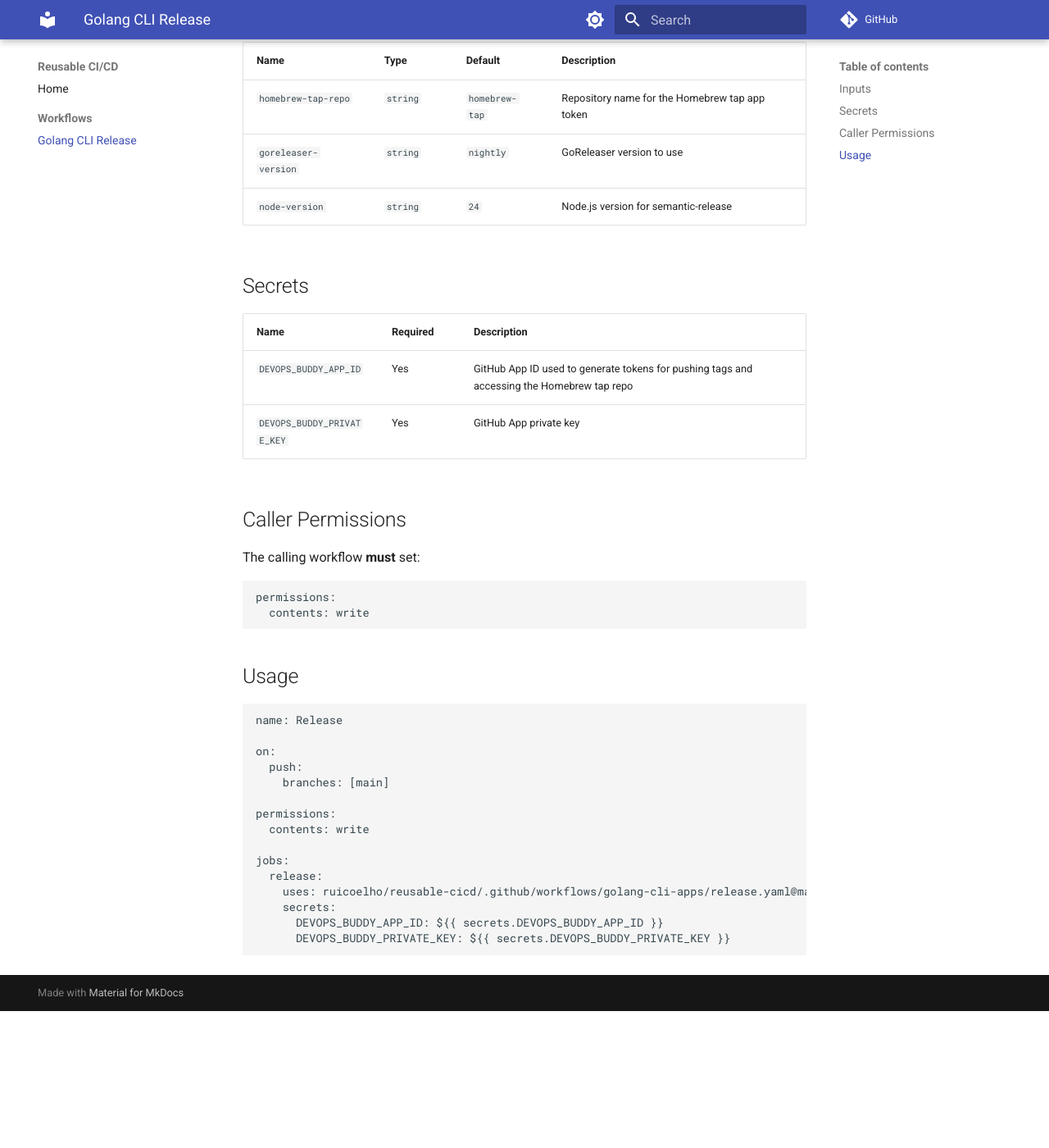
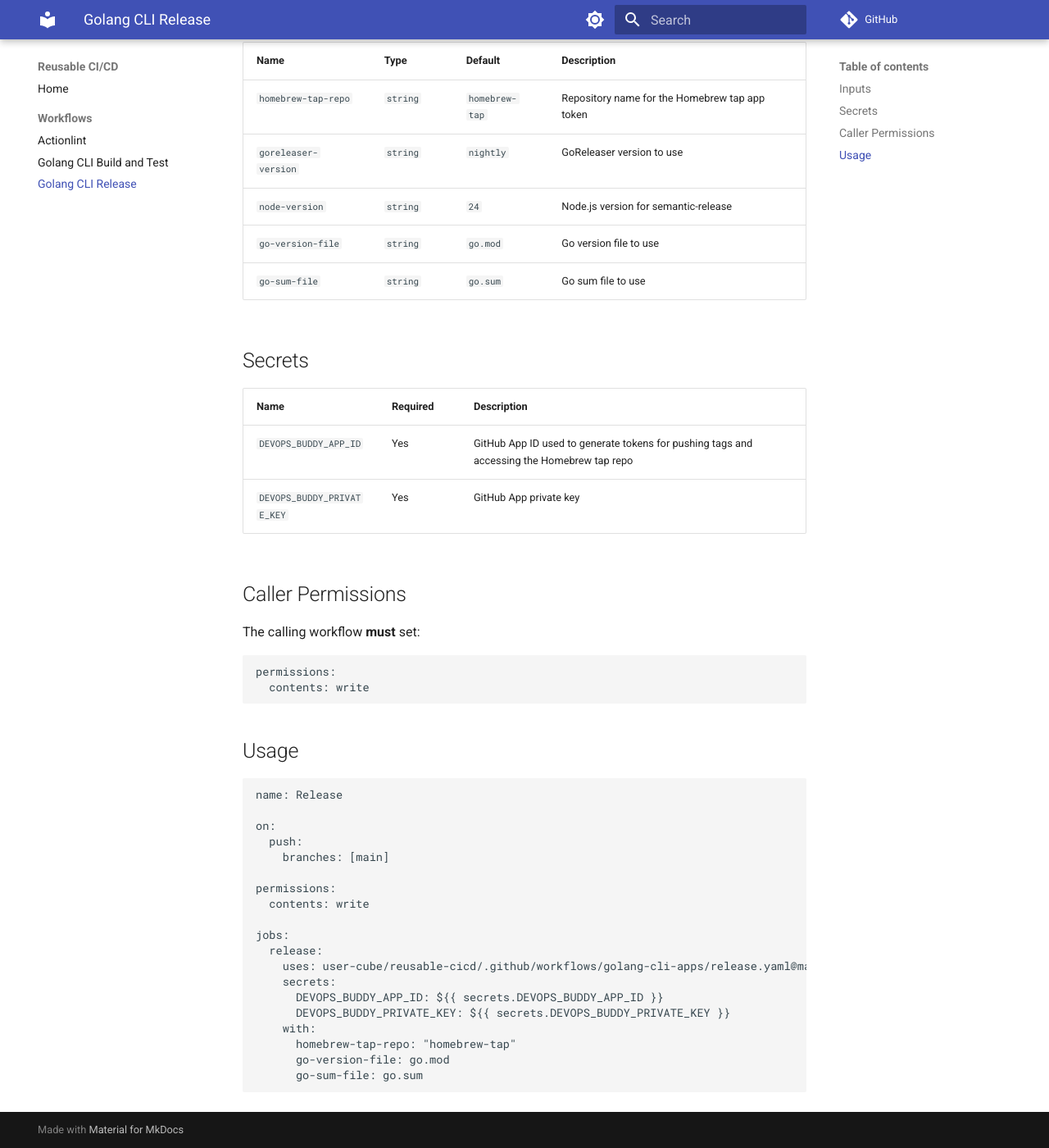
Before and after one commit to AutomationDojo/reusable-cicd, an MkDocs documentation site: the page built from docs/workflows/golang-cli-release.md, in a window 1280 px wide and 1400 px high, scrolled down 296 px. Shown: the whole window at 82% size. Built offline with MkDocs 1.6.1 and Material for MkDocs 9.7.7, drawn with Linux system fonts in a browser that asks for light colours; comment, search, counter and statistics services are not loaded; before the commit the page ends 1529 px from its top, so only the background shows below that.

Commit message:
feat: new actions

````diff
--- a/docs/workflows/golang-cli-release.md
+++ b/docs/workflows/golang-cli-release.md
@@ -9,6 +9,8 @@ Reusable workflow that automates the release process for Go CLI applications. It
 | `homebrew-tap-repo` | `string` | `homebrew-tap` | Repository name for the Homebrew tap app token |
 | `goreleaser-version` | `string` | `nightly` | GoReleaser version to use |
 | `node-version` | `string` | `24` | Node.js version for semantic-release |
+| `go-version-file` | `string` | `go.mod` | Go version file to use |
+| `go-sum-file` | `string` | `go.sum` | Go sum file to use |
 
 ## Secrets
 
@@ -40,8 +42,12 @@ permissions:
 
 jobs:
   release:
-    uses: ruicoelho/reusable-cicd/.github/workflows/golang-cli-apps/release.yaml@main
+    uses: user-cube/reusable-cicd/.github/workflows/golang-cli-apps/release.yaml@main
     secrets:
       DEVOPS_BUDDY_APP_ID: ${{ secrets.DEVOPS_BUDDY_APP_ID }}
       DEVOPS_BUDDY_PRIVATE_KEY: ${{ secrets.DEVOPS_BUDDY_PRIVATE_KEY }}
+    with:
+      homebrew-tap-repo: "homebrew-tap"
+      go-version-file: go.mod
+      go-sum-file: go.sum
 ```
--- a/mkdocs.yml
+++ b/mkdocs.yml
@@ -24,4 +24,6 @@ plugins:
 nav:
   - Home: index.md
   - Workflows:
+      - Actionlint: workflows/actionlint.md
+      - Golang CLI Build and Test: workflows/golang-cli-build-and-test.md
       - Golang CLI Release: workflows/golang-cli-release.md
````
Also changed, not shown: docs/index.md (+2 -0 lines), docs/workflows/actionlint.md (added, +39 -0 lines), docs/workflows/golang-cli-build-and-test.md (added, +42 -0 lines), 4 other files.
